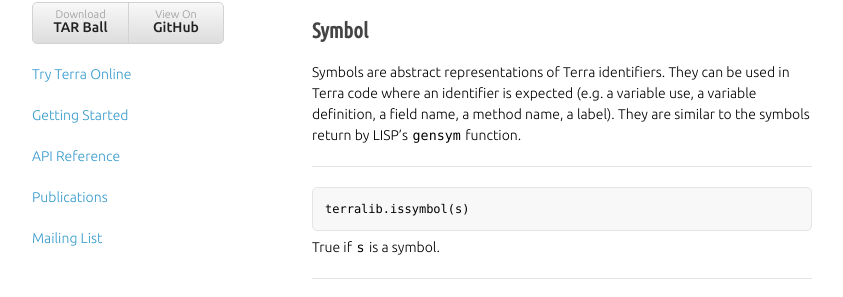
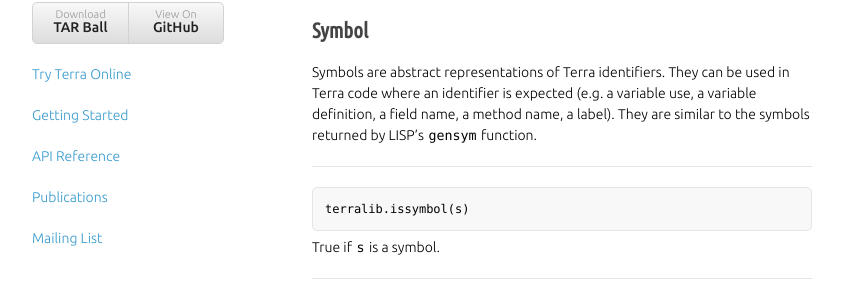
Before and after one commit to terralang/terra, a Jekyll site: the page built from api.md, in a window 1280 px wide and 900 px high, scrolled down 11339 px. Shown: the part 196-493 px from the top of the window, without its empty margins (218-1061 px from the left). Built offline with Jekyll 4.4.1, drawn with Linux system fonts in a browser that asks for light colours; nearby versions of some CDN libraries; some web fonts are replaced; library files that are not in the unit come from our copies; some of the changed text lies outside the part shown.

Commit message:
typos corrected thanks to @alco

```diff
--- a/api.md
+++ b/api.md
@@ -426,7 +426,7 @@ Print out a visual representation of the code in this quote. Because quotes are
 Symbol
 ------
 
-Symbols are abstract representations of Terra identifiers. They can be used in Terra code where an identifier is expected (e.g. a variable use, a variable definition, a field name, a method name, a label). They are similar to the symbols return by LISP's `gensym` function.
+Symbols are abstract representations of Terra identifiers. They can be used in Terra code where an identifier is expected (e.g. a variable use, a variable definition, a field name, a method name, a label). They are similar to the symbols returned by LISP's `gensym` function.
 
 ---
 
```
Also changed, not shown: other parts of api.md (+2 -2 lines).
